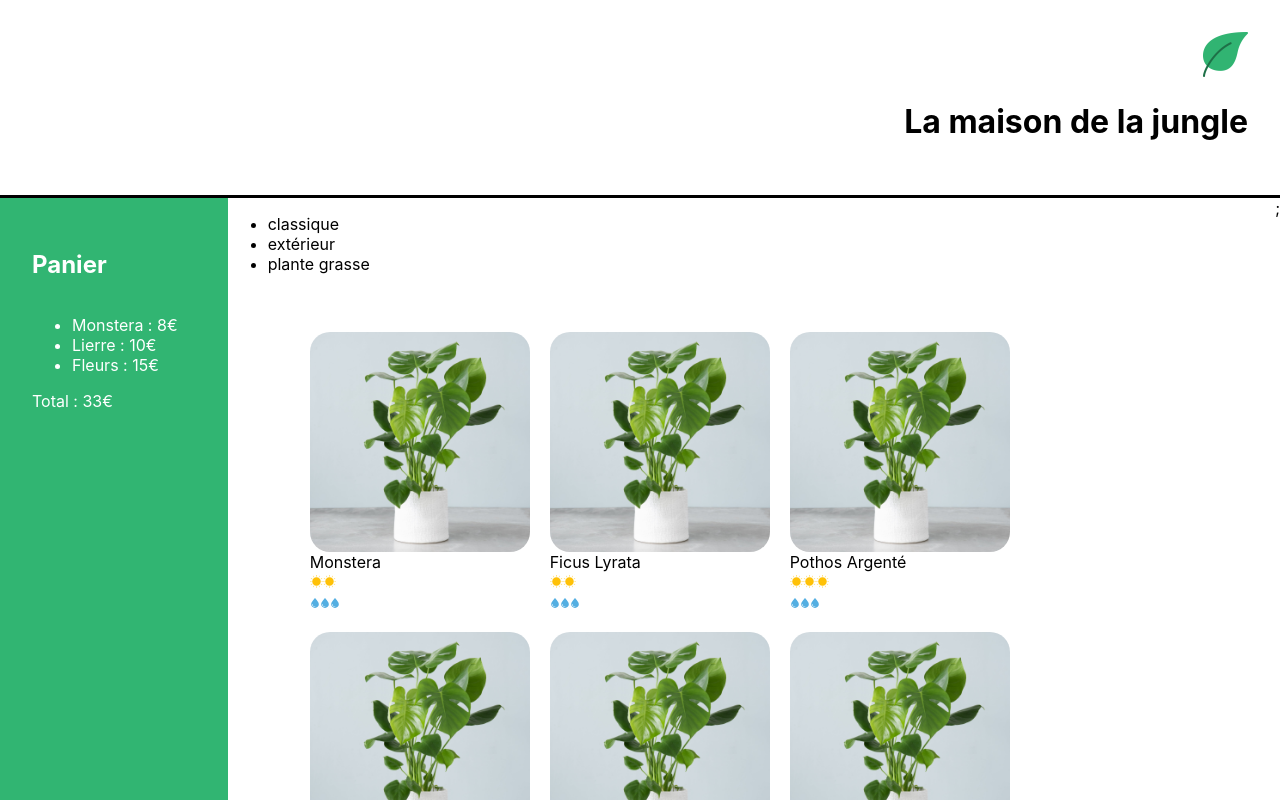
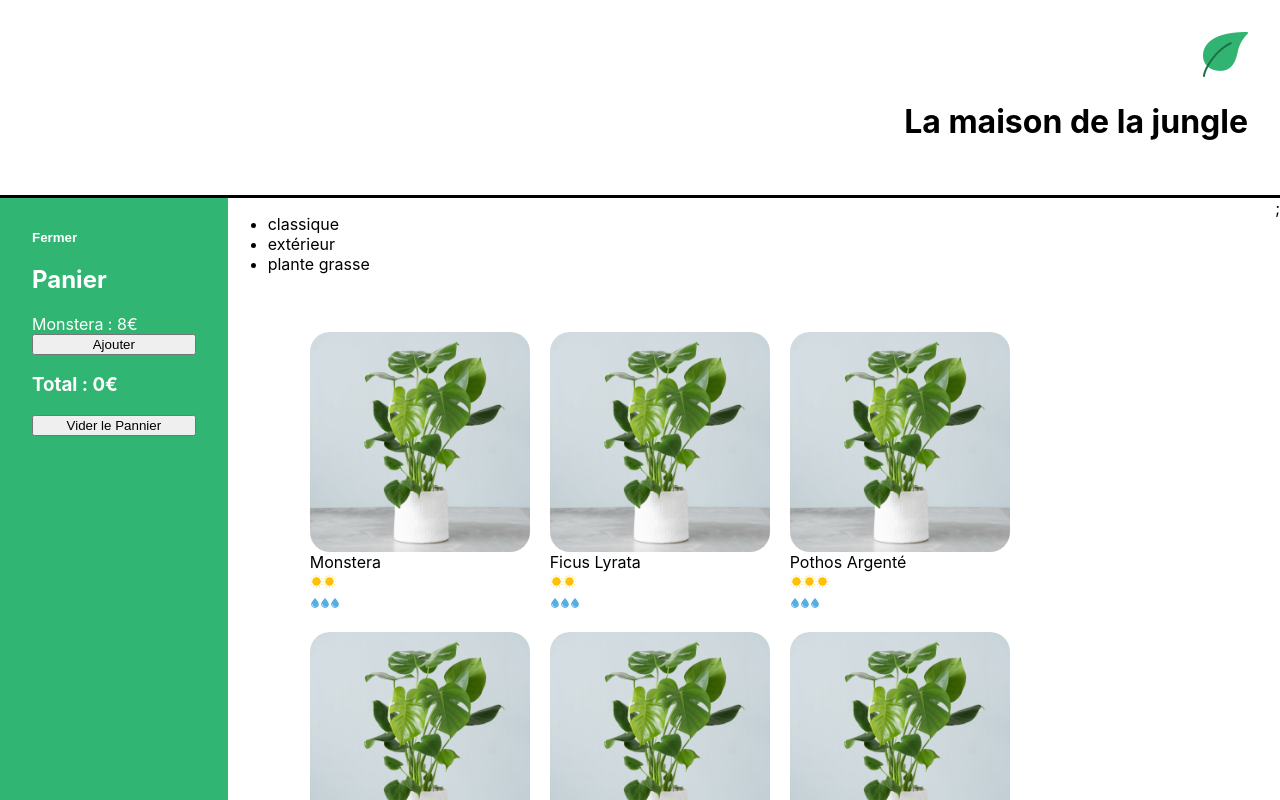
Before and after one commit to JB-Doffemont/React_practice, a React (Create React App) app in the folder react_shop/: page / in a window 1280 px wide. Shown: the top 800 px of the page. Built offline with nearby package versions, Linux system fonts and the light colour scheme.

Commit message:
Cart component

```diff
--- a/react_shop/src/components/Cart.js
+++ b/react_shop/src/components/Cart.js
@@ -1,18 +1,33 @@
+import { useState } from "react";
 import {} from "../styles/cart.css";
 
 function Cart() {
   const monsteraPrice = 8;
-  const ivyPrice = 10;
-  const flowerPrice = 15;
-  return (
+  const [cart, updateCart] = useState(0);
+  const [isOpen, setIsOpen] = useState(true);
+
+  return isOpen ? (
     <div className="lmj-cart">
+      <button
+        className="lmj-cart-toggle-button"
+        onClick={() => setIsOpen(false)}
+      >
+        Fermer
+      </button>
       <h2>Panier</h2>
-      <ul>
-        <li>Monstera : {monsteraPrice}€</li>
-        <li>Lierre : {ivyPrice}€</li>
-        <li>Fleurs : {flowerPrice}€</li>
-      </ul>
-      Total : {monsteraPrice + ivyPrice + flowerPrice}€
+      <div>Monstera : {monsteraPrice}€</div>
+      <button onClick={() => updateCart(cart + 1)}>Ajouter</button>
+      <h3>Total : {monsteraPrice * cart}€</h3>
+      <button onClick={() => updateCart(0)}>Vider le Pannier</button>
+    </div>
+  ) : (
+    <div className="lmj-cart-closed">
+      <button
+        className="lmj-cart-toggle-button"
+        onClick={() => setIsOpen(true)}
+      >
+        Ouvrir le Panier
+      </button>
     </div>
   );
 }
```
